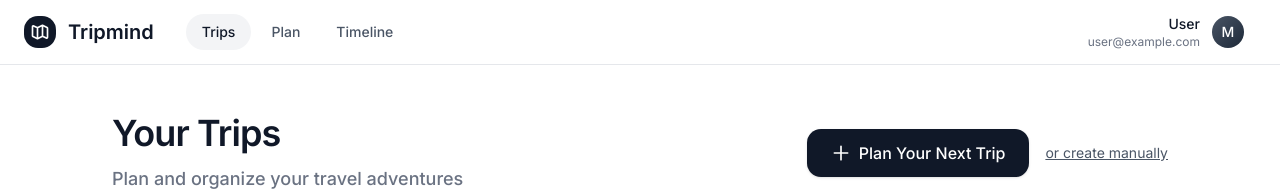
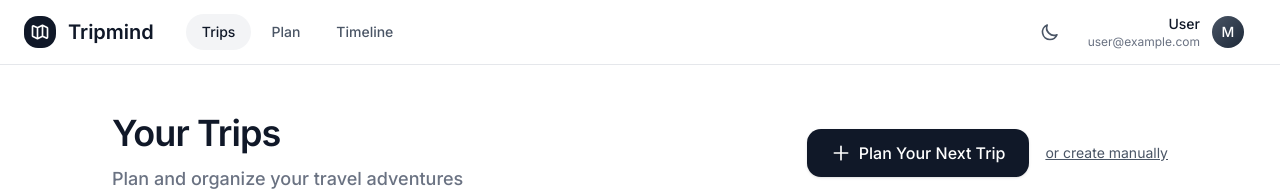
Before and after one commit to marlonbernardes/tripmind, a Next.js app in the folder frontend/: page /trips in a window 1280 px wide. Shown: the top 191 px of the page. Built offline with nearby package versions, Linux system fonts and the light colour scheme.

Commit message:
feat(theme): add theme toggle functionality and update map styling based on selected theme

```diff
--- a/frontend/src/app/trip/[id]/map/page.tsx
+++ b/frontend/src/app/trip/[id]/map/page.tsx
@@ -4,6 +4,7 @@ import React from 'react'
 import { TripLayout } from '@/components/features/TripLayout'
 import { TripMap } from '@/components/features/TripMap'
 import { useTripContext } from '@/contexts/TripContext'
+import { useTheme } from '@/contexts/ThemeContext'
 
 interface MapPageProps {
   params: Promise<{
@@ -13,6 +14,7 @@ interface MapPageProps {
 
 function MapContent() {
   const { activities } = useTripContext()
+  const { theme } = useTheme()
 
   // Check if there are any activities with locations
   const hasLocationActivities = activities.some(a => a.location || a.locationRange)
@@ -37,7 +39,8 @@ function MapContent() {
     )
   }
 
-  return <TripMap className="h-full" />
+  // Key by theme to remount the map when theme changes (ensures correct map style)
+  return <TripMap key={theme} className="h-full" />
 }
 
 export default function MapPage({ params }: MapPageProps) {
--- a/frontend/src/components/features/TripMap.tsx
+++ b/frontend/src/components/features/TripMap.tsx
@@ -225,7 +225,13 @@ export function TripMap({ className }: TripMapProps) {
     return visible
   }, [currentPoint, mapPoints])
 
-  // Initialize map
+  // Detect dark mode from document class (set by ThemeProvider)
+  const isDarkMode = typeof document !== 'undefined' && document.documentElement.classList.contains('dark')
+  const mapStyle = isDarkMode
+    ? 'mapbox://styles/mapbox/dark-v11'
+    : 'mapbox://styles/mapbox/light-v11'
+
+  // Initialize map (component remounts on theme change via key prop in parent)
   useEffect(() => {
     if (!mapContainer.current || map.current) return
 
@@ -236,7 +242,7 @@ export function TripMap({ className }: TripMapProps) {
 
     map.current = new mapboxgl.Map({
       container: mapContainer.current,
-      style: 'mapbox://styles/mapbox/light-v11',
+      style: mapStyle,
       center: [0, 20],
       zoom: 1.5,
     })
@@ -248,7 +254,7 @@ export function TripMap({ className }: TripMapProps) {
       map.current?.remove()
       map.current = null
     }
-  }, [])
+  }, [mapStyle])
 
   // Focus map on current point
   // For range activities, calculate zoom based on distance but center on current point
@@ -564,14 +570,6 @@ export function TripMap({ className }: TripMapProps) {
           {/* MapPoint info card - inline */}
           {currentPoint ? (
             <div className="flex-1 flex items-center gap-3 min-w-0">
-              {/* Sequential number badge */}
-              <div
-                className="flex-shrink-0 w-8 h-8 rounded-full flex items-center justify-center text-sm font-bold text-white"
-                style={{ backgroundColor: getActivityColor(currentPoint.activity.type) }}
-              >
-                {currentPoint.index}
-              </div>
-
               {/* Activity type indicator */}
               <div
                 className="flex-shrink-0 w-8 h-8 rounded-lg flex items-center justify-center text-base"
@@ -584,6 +582,12 @@ export function TripMap({ className }: TripMapProps) {
               <div className="flex-1 min-w-0">
                 <div className="flex items-center gap-2 flex-wrap">
                   <h3 className="font-medium text-gray-900 dark:text-white truncate">
+                    <span
+                      className="text-sm font-bold mr-1.5"
+                      style={{ color: getActivityColor(currentPoint.activity.type) }}
+                    >
+                      {currentPoint.index}.
+                    </span>
                     {currentPoint.activity.title}
                   </h3>
                   {/* Flag pills */}
--- a/frontend/src/components/ui/top-navbar.tsx
+++ b/frontend/src/components/ui/top-navbar.tsx
@@ -4,6 +4,7 @@ import Link from 'next/link'
 import { usePathname } from 'next/navigation'
 import { cn } from '@/lib/utils'
 import { navigationItems, isNavItemActive } from '@/lib/navigation'
+import { useTheme } from '@/contexts/ThemeContext'
 
 export function TopNavbar() {
   const pathname = usePathname()
@@ -48,6 +49,11 @@ export function TopNavbar() {
           </div>
         </div>
 
+        {/* Right Section - Theme Toggle & User */}
+        <div className="flex items-center gap-2">
+          {/* Theme Toggle */}
+          <ThemeToggle />
+
           {/* User Section */}
           <Link
             href="/settings"
@@ -62,6 +68,31 @@ export function TopNavbar() {
             </div>
           </Link>
         </div>
+      </div>
     </nav>
   )
 }
+
+function ThemeToggle() {
+  const { theme, toggleTheme } = useTheme()
+
+  return (
+    <button
+      onClick={toggleTheme}
+      className="p-2 rounded-lg hover:bg-gray-100 dark:hover:bg-gray-800 transition-colors"
+      title={theme === 'dark' ? 'Switch to light mode' : 'Switch to dark mode'}
+    >
+      {theme === 'dark' ? (
+        // Sun icon for light mode
+        <svg className="w-5 h-5 text-gray-600 dark:text-gray-300" fill="none" stroke="currentColor" viewBox="0 0 24 24">
+          <path strokeLinecap="round" strokeLinejoin="round" strokeWidth={2} d="M12 3v1m0 16v1m9-9h-1M4 12H3m15.364 6.364l-.707-.707M6.343 6.343l-.707-.707m12.728 0l-.707.707M6.343 17.657l-.707.707M16 12a4 4 0 11-8 0 4 4 0 018 0z" />
+        </svg>
+      ) : (
+        // Moon icon for dark mode
+        <svg className="w-5 h-5 text-gray-600 dark:text-gray-300" fill="none" stroke="currentColor" viewBox="0 0 24 24">
+          <path strokeLinecap="round" strokeLinejoin="round" strokeWidth={2} d="M20.354 15.354A9 9 0 018.646 3.646 9.003 9.003 0 0012 21a9.003 9.003 0 008.354-5.646z" />
+        </svg>
+      )}
+    </button>
+  )
+}
```
Lines whose indentation alone changed are shown as unchanged.
